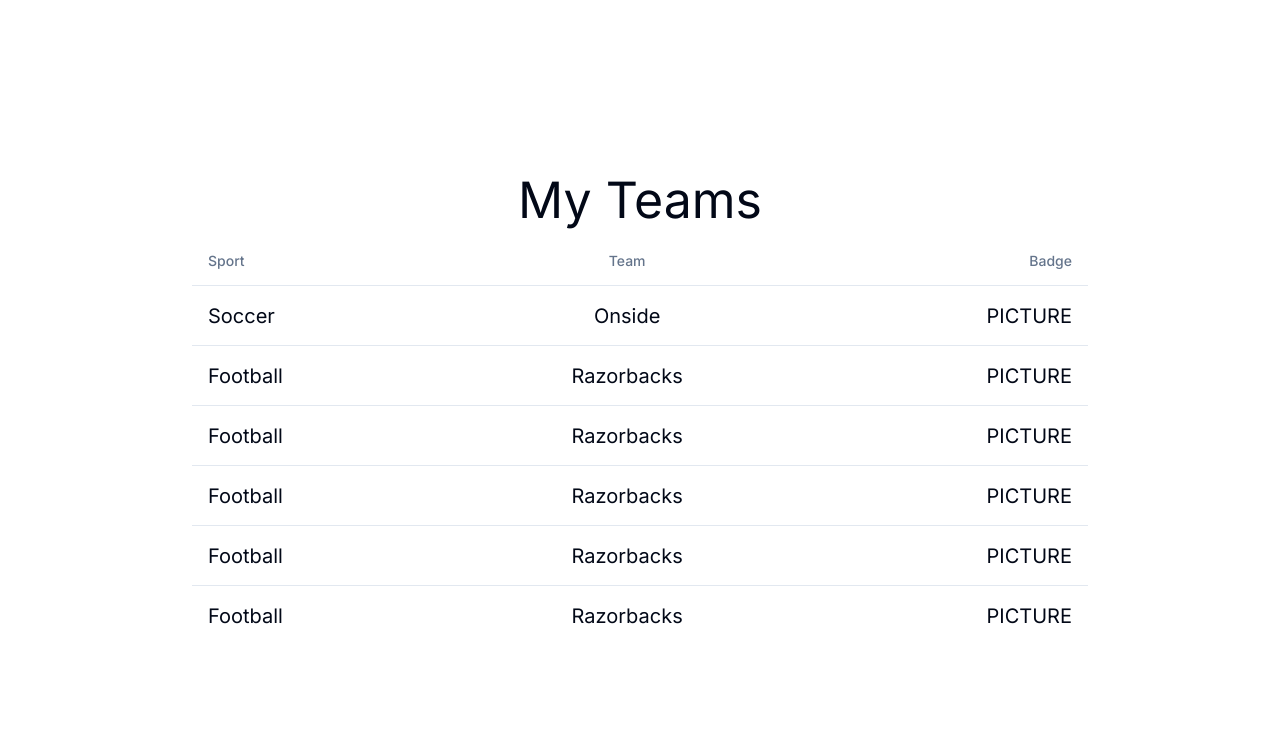
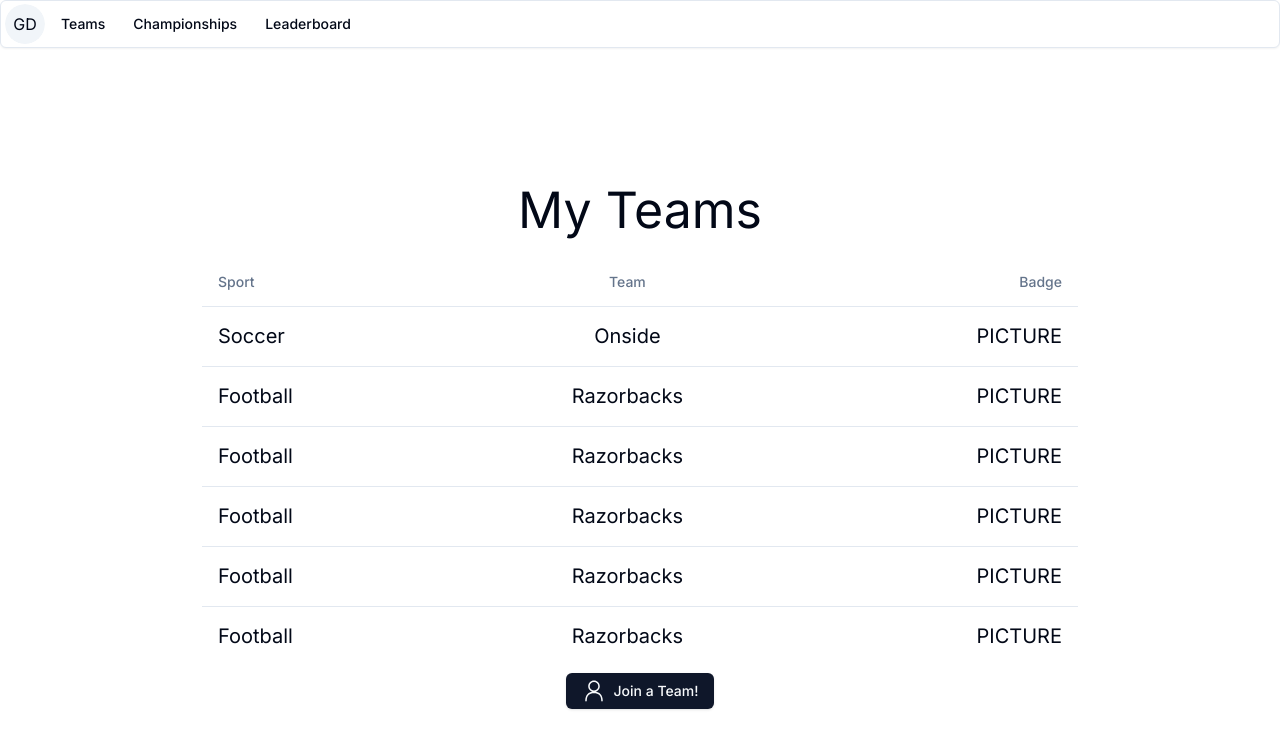
Before and after one commit to dmroberts302/HackathonS24, a Next.js app in the folder gameday/: page /teams in a window 1280 px wide. Shown: the top 748 px of the page. Built offline with nearby package versions, Linux system fonts and the light colour scheme.

Commit message:
made links work

```diff
--- a/gameday/app/layout.tsx
+++ b/gameday/app/layout.tsx
@@ -3,6 +3,7 @@ import { Inter } from "next/font/google";
 import { ClerkProvider } from '@clerk/nextjs'
 import "./globals.css";
 import { Navbar } from "@/components/complete/navbar";
+
 
 const inter = Inter({ subsets: ["latin"] });
 
@@ -19,7 +20,7 @@ export default function RootLayout({
   return (
     <ClerkProvider>
       <html lang="en">
-        <body className={inter.className}>{children}</body>
+        <body className={inter.className}><Navbar />{children}</body>
       </html>
     </ClerkProvider>
   );
--- a/gameday/app/teams/page.tsx
+++ b/gameday/app/teams/page.tsx
@@ -7,7 +7,8 @@ import {
     TableHeader,
     TableRow,
   } from "@/components/ui/table"
-
+  import { Button } from "@/components/ui/button"
+  import { PersonIcon } from "@radix-ui/react-icons"
   import React from 'react';
   const players = [
     {
@@ -68,7 +69,7 @@ import {
         <div style={{ display: 'flex', justifyContent: 'center', alignItems: 'center', height: '100vh', padding: '10vh'}}>
           <div style={{ width: '80%', maxWidth: '1000px', textAlign: 'center', fontSize: '50px' }}>
             <h2 >My Teams</h2>
-            <div style={{ maxHeight: '400px', overflowY: 'auto' }}>
+            <div style={{ maxHeight: '400px', overflowY: 'auto', padding: '10px'}}>
               <Table>
                 <TableHeader>
                   <TableRow>
@@ -88,6 +89,7 @@ import {
                 </TableBody>
               </Table>
             </div>
+            <Button ><PersonIcon className="mr-2 h-6 w-6"/>Join a Team!</Button>
           </div>
         </div>
       );
--- a/gameday/components/complete/navbar.tsx
+++ b/gameday/components/complete/navbar.tsx
@@ -20,19 +20,18 @@ import Link from "next/link"
   export function Navbar() {
     return (
       <Menubar className="h-12">
-        <Link href="/">
+        <Link href="/dashboard">
           <Avatar>
-            <AvatarImage src="https://cdn.sportsforecaster.com/players/l.nba.com/60900/head/no-background/web" />
-            <AvatarFallback>CN</AvatarFallback>
+            <AvatarImage src="" />
+            <AvatarFallback>GD</AvatarFallback>
           </Avatar>
         </Link>
         <MenubarMenu>
           <MenubarTrigger>Teams</MenubarTrigger>
           <MenubarContent>
-            <MenubarItem>Soccer</MenubarItem>
-            <MenubarItem>Basketball</MenubarItem>
-            <MenubarItem>Running</MenubarItem>
-            <MenubarItem>Volleyball</MenubarItem>
+            <Link href="/teams">
+            <MenubarItem>My Teams</MenubarItem>
+            </Link>
           </MenubarContent>
         </MenubarMenu>
         <MenubarMenu>
@@ -45,8 +44,9 @@ import Link from "next/link"
         <MenubarMenu>
           <MenubarTrigger>Leaderboard</MenubarTrigger>
           <MenubarContent>
+          <Link href="/leaderboard">
             <MenubarItem>Region</MenubarItem>
-            <MenubarItem>World</MenubarItem>
+          </Link>
           </MenubarContent>
         </MenubarMenu>
       </Menubar>
--- a/gameday/package.json
+++ b/gameday/package.json
@@ -10,7 +10,6 @@
   },
   "dependencies": {
     "@clerk/nextjs": "^4.29.12",
-    "@clerk/nextjs": "^4.29.12",
     "@radix-ui/react-avatar": "^1.0.4",
     "@radix-ui/react-icons": "^1.3.0",
     "@radix-ui/react-menubar": "^1.0.4",
@@ -20,6 +19,7 @@
     "clsx": "^2.1.0",
     "lucide-react": "^0.368.0",
     "next": "14.2.1",
+    "next-themes": "^0.3.0",
     "react": "^18",
     "react-dom": "^18",
     "tailwind-merge": "^2.2.2",
```
Also changed, not shown: gameday/app/imgs/Hackathon_2024_GameDay_Logo_Template.jpg (added), 1 other file (tests, documents, lock files or other folders).
